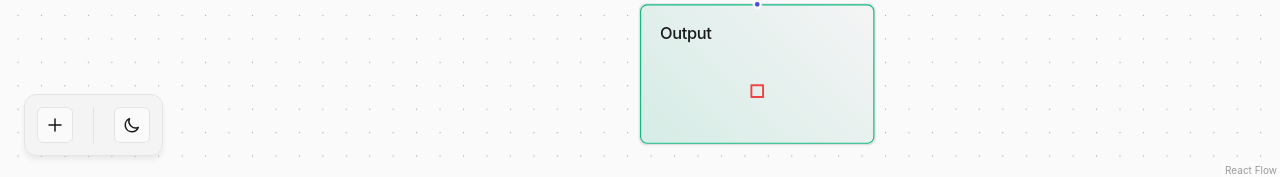
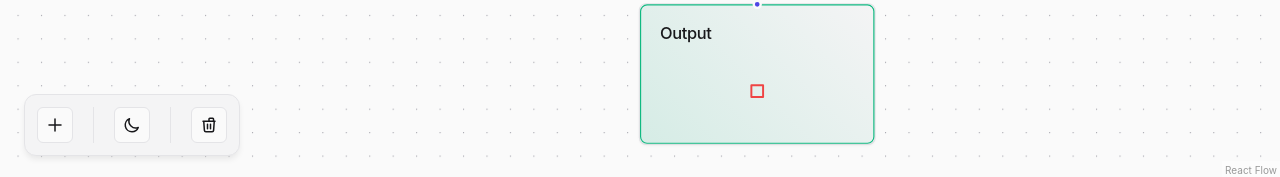
Before and after one commit to Poojan38380/AudioFlow-Studio, a React (Vite) app: page / in a window 1280 px wide. Shown: the part 620-797 px from the top of the page. Built offline with nearby package versions, Linux system fonts and the light colour scheme.

Commit message:
Added the clear canvas button.

```diff
--- a/src/components/BottomMenu.jsx
+++ b/src/components/BottomMenu.jsx
@@ -1,6 +1,7 @@
 import React, { useState, useRef, useEffect } from "react";
 import styled from "styled-components";
 import { useTheme } from "../theme/ThemeContext";
+import { useStore } from "../store";
 
 const MenuContainer = styled.div`
   position: fixed;
@@ -208,6 +209,22 @@ const PlusIcon = () => (
   </svg>
 );
 
+const TrashIcon = () => (
+  <svg
+    xmlns="http://www.w3.org/2000/svg"
+    fill="none"
+    viewBox="0 0 24 24"
+    stroke="currentColor"
+  >
+    <path
+      strokeLinecap="round"
+      strokeLinejoin="round"
+      strokeWidth={2}
+      d="M19 7l-.867 12.142A2 2 0 0116.138 21H7.862a2 2 0 01-1.995-1.858L5 7m5 4v6m4-6v6m4-10V4a1 1 0 00-1-1h-4a1 1 0 00-1 1v3M4 7h16"
+    />
+  </svg>
+);
+
 const AudioIcon = () => (
   <svg
     xmlns="http://www.w3.org/2000/svg"
@@ -316,6 +333,7 @@ const nodeCategories = {
 export const BottomMenu = ({ onAddNode }) => {
   const { currentTheme, toggleTheme } = useTheme();
   const [isDropdownOpen, setIsDropdownOpen] = useState(false);
+  const clearCanvas = useStore((state) => state.clearCanvas);
   const menuRef = useRef(null);
   const dropdownRef = useRef(null);
 
@@ -360,6 +378,10 @@ export const BottomMenu = ({ onAddNode }) => {
         <MenuButton onClick={toggleTheme} data-tooltip="Toggle Theme">
           {currentTheme === "light" ? <MoonIcon /> : <SunIcon />}
         </MenuButton>
+        <Divider />
+        <MenuButton onClick={clearCanvas} data-tooltip="Clear Canvas">
+          <TrashIcon />
+        </MenuButton>
       </MenuContainer>
       <NodeDropdown isOpen={isDropdownOpen} ref={dropdownRef}>
         {Object.entries(nodeCategories).map(([category, nodes]) => (
--- a/src/store.js
+++ b/src/store.js
@@ -73,6 +73,17 @@ export const useStore = createWithEqualityFn((set, get) => ({
     set({ isRunning: isRunning() });
   },
 
+  clearCanvas: () => {
+    // Stop audio if running
+    if (isRunning()) {
+      toggleAudio();
+    }
+    // Remove all audio nodes
+    get().nodes.forEach(({ id }) => removeAudioNode(id));
+    // Clear state
+    set({ nodes: [], edges: [] });
+  },
+
   onNodesChange: (changes) => {
     set({
       nodes: applyNodeChanges(changes, get().nodes),
```
